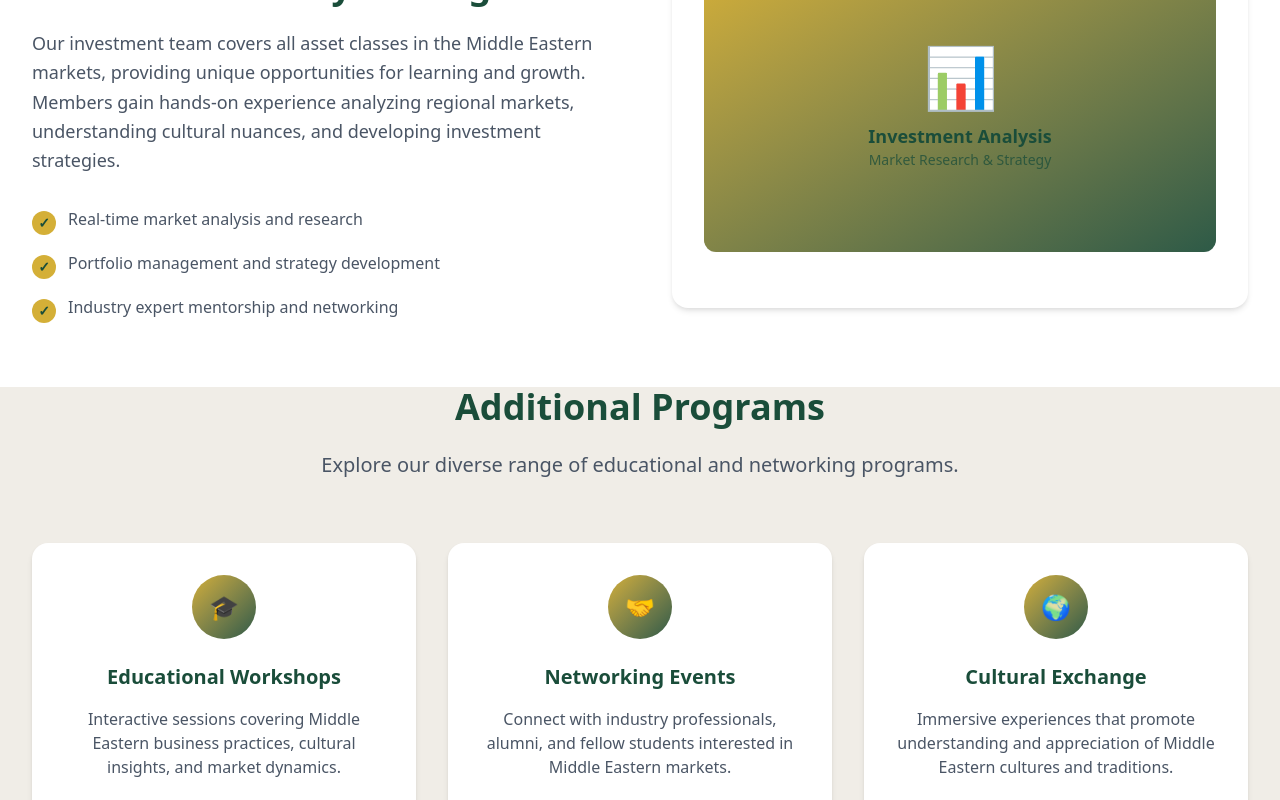
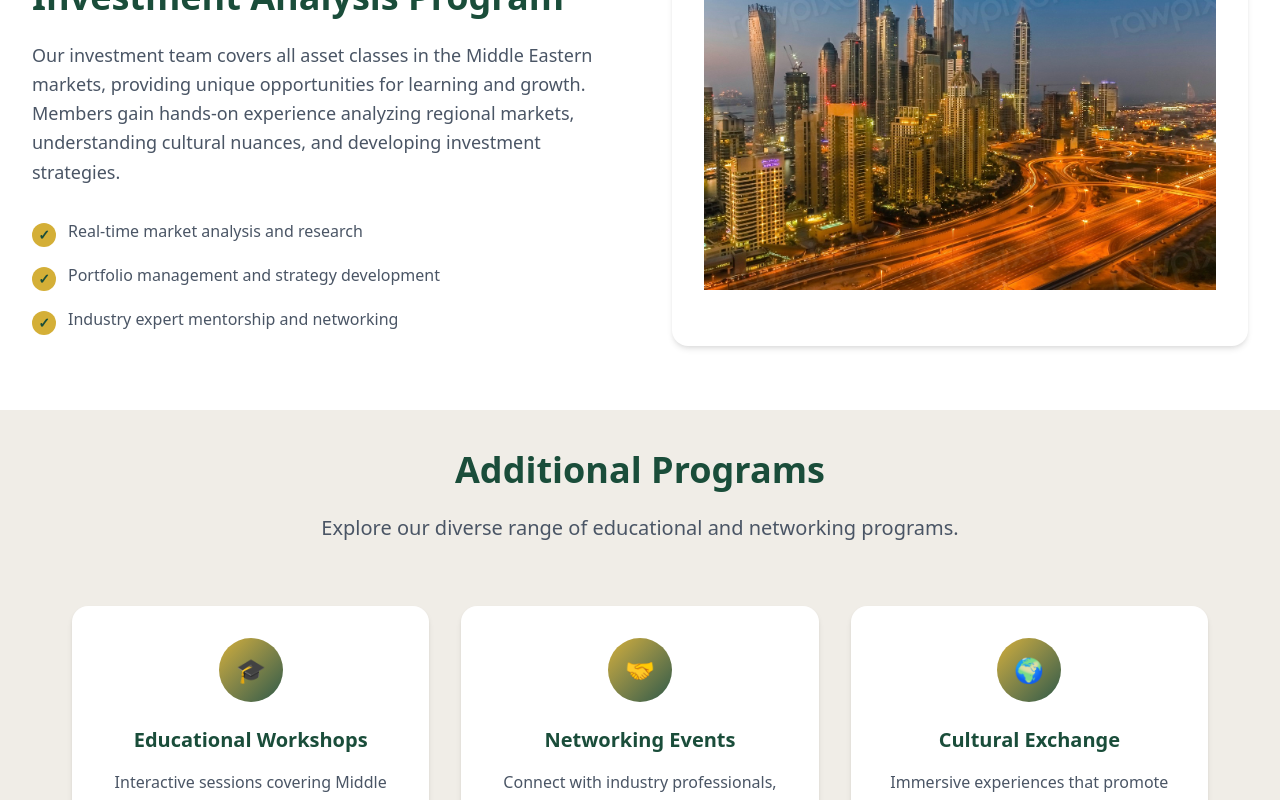
Before and after one commit to raihanzaman/meba-website, a Next.js app: page /programs in a window 1280 px wide. Shown: the part 520-1320 px from the top of the page. Built offline with nearby package versions, Linux system fonts and the light colour scheme.

Commit message:
added some temporary images

```diff
--- a/src/app/page.tsx
+++ b/src/app/page.tsx
@@ -1,3 +1,4 @@
+import Image from "next/image";
 
 export default function Home() {
   return (
@@ -35,11 +36,7 @@
             <div className="relative">
               <div className="bg-white/10 backdrop-blur-sm rounded-2xl p-8 border border-white/20">
                 <div className="aspect-square bg-gradient-to-br from-[#d4af37] to-[#2d5a47] rounded-xl flex items-center justify-center">
-                  <div className="text-center text-[#1a4d3a]">
-                    <div className="text-6xl mb-4">🌍</div>
-                    <p className="font-semibold text-lg">MEBA Logo</p>
-                    <p className="text-sm opacity-75">Connecting Cultures</p>
-                  </div>
+                  <Image src="/nyu-stern.jpg" alt="MEBA Logo" width={1000} height={1000} />
                 </div>
               </div>
             </div>
--- a/src/app/programs/page.tsx
+++ b/src/app/programs/page.tsx
@@ -1,3 +1,4 @@
+import Image from "next/image";
 
 export default function Programs() {
     return (
@@ -58,11 +59,7 @@
                         <div className="order-1 lg:order-2">
                             <div className="meba-card p-8">
                                 <div className="aspect-video bg-gradient-to-br from-[#d4af37] to-[#2d5a47] rounded-xl flex items-center justify-center mb-6">
-                                    <div className="text-center text-[#1a4d3a]">
-                                        <div className="text-6xl mb-4">📊</div>
-                                        <p className="font-semibold text-lg">Investment Analysis</p>
-                                        <p className="text-sm opacity-75">Market Research & Strategy</p>
-                                    </div>
+                                    <Image src="/middle-east.jpg" alt="MEBA Logo" width={1300} height={867} />
                                 </div>
                             </div>
                         </div>
@@ -71,7 +68,7 @@
             </section>
 
             {/* Additional Programs */}
-            <section className="meba-section-alt">
+            <section className="meba-section-alt p-10">
                 <div className="max-w-7xl mx-auto px-4 sm:px-6 lg:px-8">
                     <div className="text-center mb-16">
                         <h2 className="text-4xl font-bold text-[#1a4d3a] mb-6">Additional Programs</h2>
```
Also changed, not shown: public/middle-east.jpg (added), public/nyu-stern.jpg (added).
